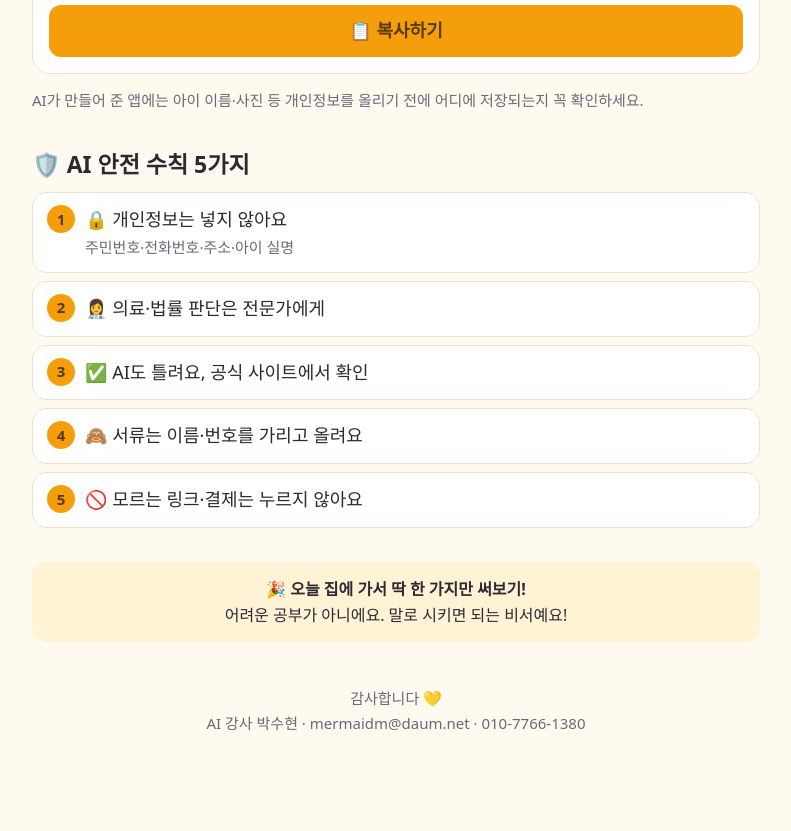
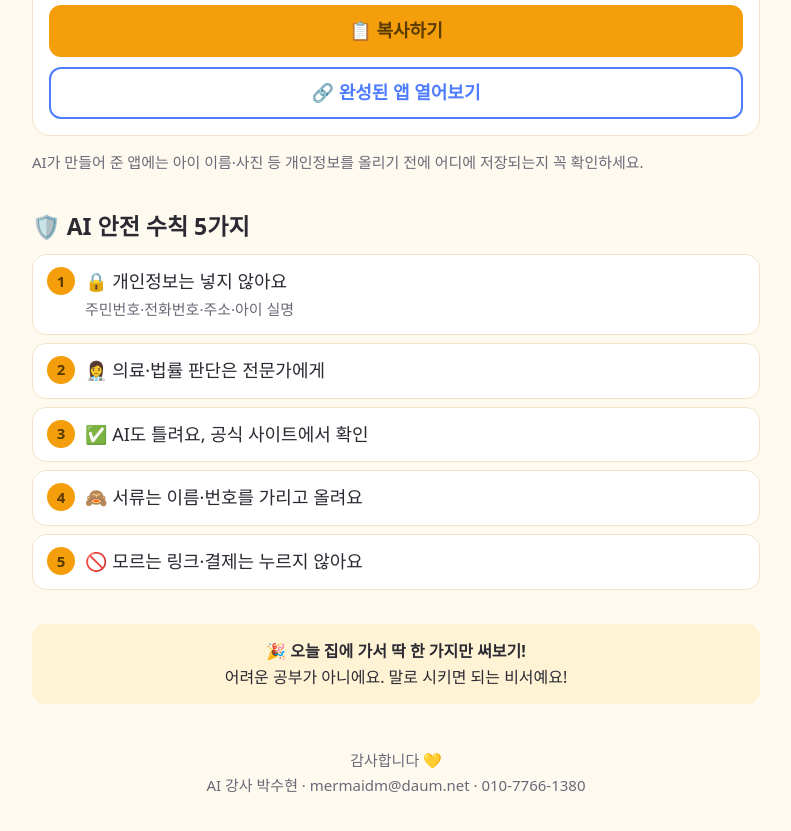
Before and after one commit to soopark-ai/songpa-ai, a plain HTML site: page index.html in a window 1280 px wide. Shown: the part 6157-6988 px from the top of the page, without its empty margins (244-1035 px from the left). Drawn offline with Linux system fonts and the light colour scheme.

Commit message:
의사소통판 앱 링크 추가

```diff
--- a/index.html
+++ b/index.html
@@ -355,6 +355,7 @@ footer{margin-top:44px;text-align:center;color:var(--muted);font-size:15px}
 - 휴대폰과 태블릿 모두, 세로와 가로 화면 모두에서 카드가 화면을 꽉 채우게 해 줘.
 - 배경은 단순하게, 색 대비는 뚜렷하게, 움직이는 효과는 최소로.</div>
       <button class="copy">📋 복사하기</button>
+      <a class="applink" href="https://claude.ai/artifact/SY2fn2LaedSsQX9cTFrvmS" target="_blank" rel="noopener">🔗 완성된 앱 열어보기</a>
     </div>
 
     <p class="note">AI가 만들어 준 앱에는 아이 이름·사진 등 개인정보를 올리기 전에 어디에 저장되는지 꼭 확인하세요.</p>
```
